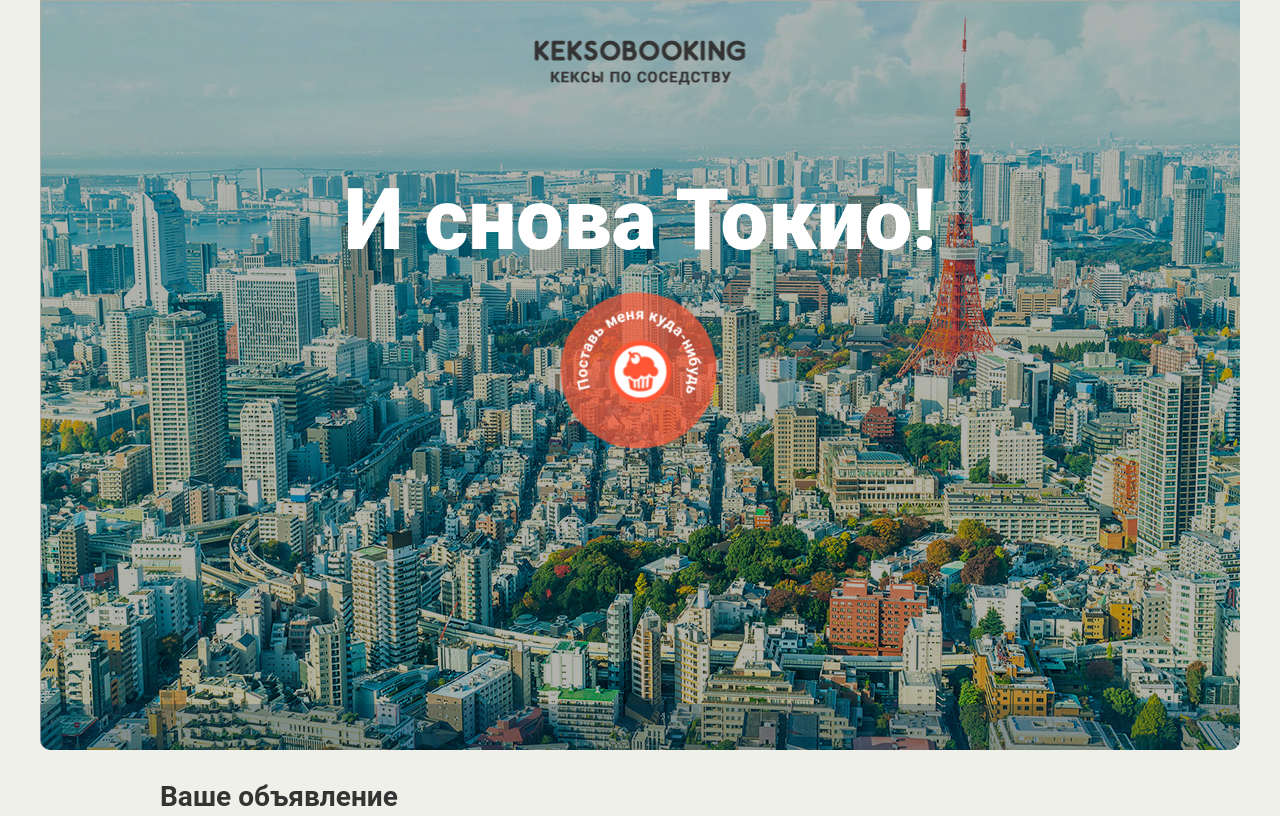
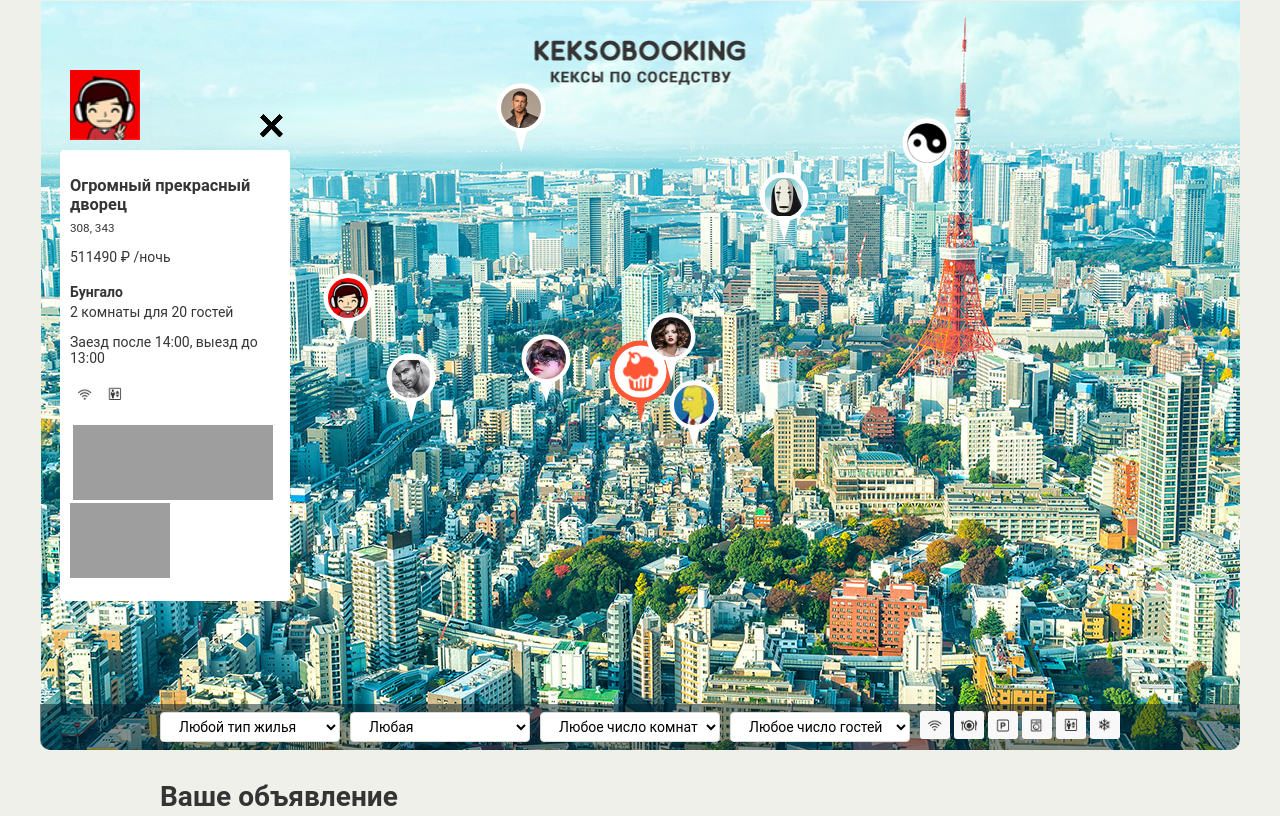
Before and after one commit to alexasha-k/363399-keksobooking, a website: page index.html in a window 1280 px wide. Shown: the top 816 px of the page. Drawn offline with Linux system fonts and the light colour scheme; grey boxes are pictures that could not be loaded.

Commit message:
Создение объектов и вывод их на карту

```diff
--- a/index.html
+++ b/index.html
@@ -245,5 +245,32 @@
   <button style="left: 200px; top: 400px;" class="map__pin"><img src="img/avatars/user07.png" width="40" height="40" draggable="false"></button>
 </template>
 
+<template id="map-balloon-template" style="display: none;">
+  <button style="left: 200px; top: 400px;" class="map__pin">
+    <img src="img/avatars/user07.png" width="40" height="40" draggable="false">
+  </button>
+</template>
+
+<template id="map-card-template" style="display: none;">
+  <article class="map__card popup">
+    <img src="img/avatars/user01.png" class="popup__avatar" width="70" height="70">
+    <button class="popup__close">Закрыть</button>
+    <h3>Уютное гнездышко для молодоженов</h3>
+    <p><small>102-0082 Tōkyō-to, Chiyoda-ku, Ichibanchō, 14−3</small></p>
+    <p class="popup__price">5200&#x20bd;/ночь</p>
+    <h4>Квартира</h4>
+    <p>2 комнаты для 3 гостей</p>
+    <p>Заезд после 14:00, выезд до 10:00</p>
+    <ul class="popup__features">
+      <li class=""></li>
+    </ul>
+    <p>Великолепная квартира-студия в центре Токио. Подходит как туристам, так и бизнесменам. Квартира полностью укомплектована и недавно отремонтирована.</p>
+    <ul class="popup__pictures">
+      <li><img src=""></li>
+    </ul>
+  </article>
+</template>
+
+<script src="js/map.js"></script>
 </body>
 </html>
--- /dev/null
+++ b/js/map.js
@@ -0,0 +1,196 @@
+'use strict';
+
+//  Временное решение. У блока .map уберите класс .map--faded
+
+document.querySelector('.map').classList.remove('map--faded');
+
+//  Создайте массив, состоящий из 8 сгенерированных JS объектов
+
+//  Константы для создания массива
+var OFFER_TITLES = [
+  'Большая уютная квартира',
+  'Маленькая неуютная квартира',
+  'Огромный прекрасный дворец',
+  'Маленький ужасный дворец',
+  'Красивый гостевой домик',
+  'Некрасивый негостеприимный домик',
+  'Уютное бунгало далеко от моря',
+  'Неуютное бунгало по колено в воде'
+];
+
+var OFFER_TYPES = ['flat', 'house', 'bungalo'];
+
+var OFFER_CHECKIN_TIMES = ['12:00', '13:00', '14:00'];
+var OFFER_CHECKOUT_TIMES = ['12:00', '13:00', '14:00'];
+var OFFER_FEATURES = ['wifi', 'dishwasher', 'parking', 'washer', 'elevator', 'conditioner'];
+var OFFER_PHOTOS = [
+  'http://o0.github.io/assets/images/tokyo/hotel1.jpg',
+  'http://o0.github.io/assets/images/tokyo/hotel2.jpg',
+  'http://o0.github.io/assets/images/tokyo/hotel3.jpg'
+];
+
+//  Перевод для вывода типа объектов
+var offerTypeRU = function () {
+  switch (mapObjects[i].offer.type) {
+    case 'flat': return 'Квартира';
+    case 'bungalo': return 'Бунгало';
+    case 'house': return 'Дом';
+    default: return 'Другой тип';
+  }
+};
+
+//  Создаем пустой массив
+var mapObjects = [];
+
+
+//  Получение случайного числа
+var getRandomNumber = function (min, max) {
+  return Math.floor(min + Math.random() * (max + 1 - min));
+};
+
+//  Получение случайного элемента из массива
+var getRandomItem = function (arr) {
+  return arr[Math.floor(Math.random() * arr.length)];
+};
+
+//  Получение случайного элемента из массива без повторения
+var getRandomItemNoRepeat = function (arr) {
+  var randomElement = Math.floor(Math.random() * arr.length);
+  var randomElementItem = arr[randomElement];
+  arr.splice(randomElement, 1);
+  return randomElementItem;
+};
+
+//  Получение нескольких случайных элементов из массива без повторений
+//  без изменения массива для следующего объекта
+var getRandomItemNoRepeatAll = function (arr, num) {
+  var newArr = [];
+  var myArr = arr.slice();
+  for (var i = 0; i < num; i++) {
+    var random = Math.floor(Math.random() * myArr.length);
+    newArr.push(myArr[random]);
+    myArr.splice(random, 1);
+  }
+  return newArr;
+};
+
+//  Элементы массива в случайном порядке
+var shuffleArr = function (arr) {
+  var newArr = [];
+  var myArr = arr.slice();
+  var num = myArr.length;
+  for (var i = 0; i < num; i++) {
+    var random = Math.floor(Math.random() * myArr.length);
+    newArr.push(myArr[random]);
+    myArr.splice(random, 1);
+  }
+  return newArr;
+};
+
+//  Получение массива
+var getObjects = function (num) {
+  for (var i = 0; i < num; i++) {
+
+    var locationX = getRandomNumber(300, 900);
+    var locationY = getRandomNumber(150, 500);
+    var mapObject = {
+      'author': {
+        'avatar': 'img/avatars/user' + '0' + (i + 1) + '.png'
+      },
+
+      'offer': {
+        'title': getRandomItemNoRepeat(OFFER_TITLES),
+        'address': locationX + ', ' + locationY,
+        'price': getRandomNumber(1000, 1000000),
+        'type': getRandomItem(OFFER_TYPES),
+        'rooms': getRandomNumber(1, 5),
+        'guests': getRandomNumber(1, 20),
+        'checkin': getRandomItem(OFFER_CHECKIN_TIMES),
+        'checkout': getRandomItem(OFFER_CHECKOUT_TIMES),
+        'features': getRandomItemNoRepeatAll(OFFER_FEATURES, 2),
+        'description': '',
+        'photos': shuffleArr(OFFER_PHOTOS)
+      },
+
+      'location': {
+        'x': locationX,
+        'y': locationY
+      }
+    };
+
+    mapObjects.push(mapObject);
+  }
+};
+
+//  Получаем массив из 8 элементов для задания
+getObjects(8);
+
+//  END Создайте массив, состоящий из 8 сгенерированных JS объектов
+
+
+//  На основе данных, созданных в первом пункте, создайте DOM-элементы, соответствующие меткам на карте
+
+var createDOMElement = function (el) {
+  return el.content;
+};
+
+var mapPins = document.querySelector('.map__pins');
+var map = document.querySelector('section.map');
+
+//  Заполнение меток данными из массива
+var mapBalloonTemplate = createDOMElement(document.querySelector('#map-balloon-template'));
+var PIN_HEIGHT = 70;
+
+for (var i = 0; i < mapObjects.length; i++) {
+
+  var mapBalloonElement = mapBalloonTemplate.cloneNode(true);
+  mapBalloonElement.querySelector('.map__pin').style.left = mapObjects[i].location.x + 'px';
+  mapBalloonElement.querySelector('.map__pin').style.top = (mapObjects[i].location.y - (PIN_HEIGHT / 2)) + 'px';
+  mapBalloonElement.querySelector('.map__pin').setAttribute('title', 'My title');
+  mapBalloonElement.querySelector('img').setAttribute('src', mapObjects[i].author.avatar);
+
+  mapPins.appendChild(mapBalloonElement);
+}
+
+//  Заполнение объявления данными из массива
+
+var mapCardTemplate = createDOMElement(document.querySelector('#map-card-template'));
+var mapFiltersContainer = document.querySelector('.map__filters-container');
+
+for (i = 0; i < mapObjects.length; i++) {
+
+  var mapCardElement = mapCardTemplate.cloneNode(true);
+  mapCardElement.querySelector('h3').textContent = mapObjects[i].offer.title;
+  mapCardElement.querySelector('p > small').textContent = mapObjects[i].offer.address;
+  mapCardElement.querySelector('.popup__price').textContent = mapObjects[i].offer.price + ' \u20BD /ночь';
+  mapCardElement.querySelector('h4').textContent = offerTypeRU();
+  mapCardElement.querySelector('h4 + p').textContent = mapObjects[i].offer.rooms + ' комнаты для ' + mapObjects[i].offer.guests + ' гостей';
+  mapCardElement.querySelector('h4 + p + p').textContent = 'Заезд после ' + mapObjects[i].offer.checkin + ', выезд до ' + mapObjects[i].offer.checkout;
+  mapCardElement.querySelector('.popup__features + p').textContent = mapObjects[i].offer.description;
+  mapCardElement.querySelector('.popup__avatar').setAttribute('src', mapObjects[i].author.avatar);
+  mapCardElement.querySelector('.popup__features + p').textContent = mapObjects[i].offer.description;
+
+  //  Заполнение блока features
+  var mapCardElementFeature = mapCardElement.querySelector('.popup__features li');
+
+  for (var j = 0; j < mapObjects[i].offer.features.length; j++) {
+    var mapCardElementFeatureElement = mapCardElementFeature.cloneNode(true);
+    mapCardElementFeatureElement.classList.add('feature', 'feature--' + mapObjects[i].offer.features[j]);
+    mapCardElement.querySelector('.popup__features').appendChild(mapCardElementFeatureElement);
+  }
+
+  //  Заполнение блока pictures
+  var mapCardElementPictures = mapCardElement.querySelector('.popup__pictures li');
+
+  for (var k = 0; k < mapObjects[i].offer.photos.length; k++) {
+    var mapCardElementPictureElement = mapCardElementPictures.cloneNode(true);
+    mapCardElementPictureElement.querySelector('img').setAttribute('src', mapObjects[i].offer.photos[k]);
+    mapCardElementPictureElement.querySelector('img').setAttribute('width', 100);
+    mapCardElementPictureElement.querySelector('img').setAttribute('height', 75);
+    mapCardElement.querySelector('.popup__pictures').appendChild(mapCardElementPictureElement);
+  }
+
+  map.insertBefore(mapCardElement, mapFiltersContainer);
+}
+
+//  END На основе данных, созданных в первом пункте, создайте DOM-элементы, соответствующие меткам на карте
```
